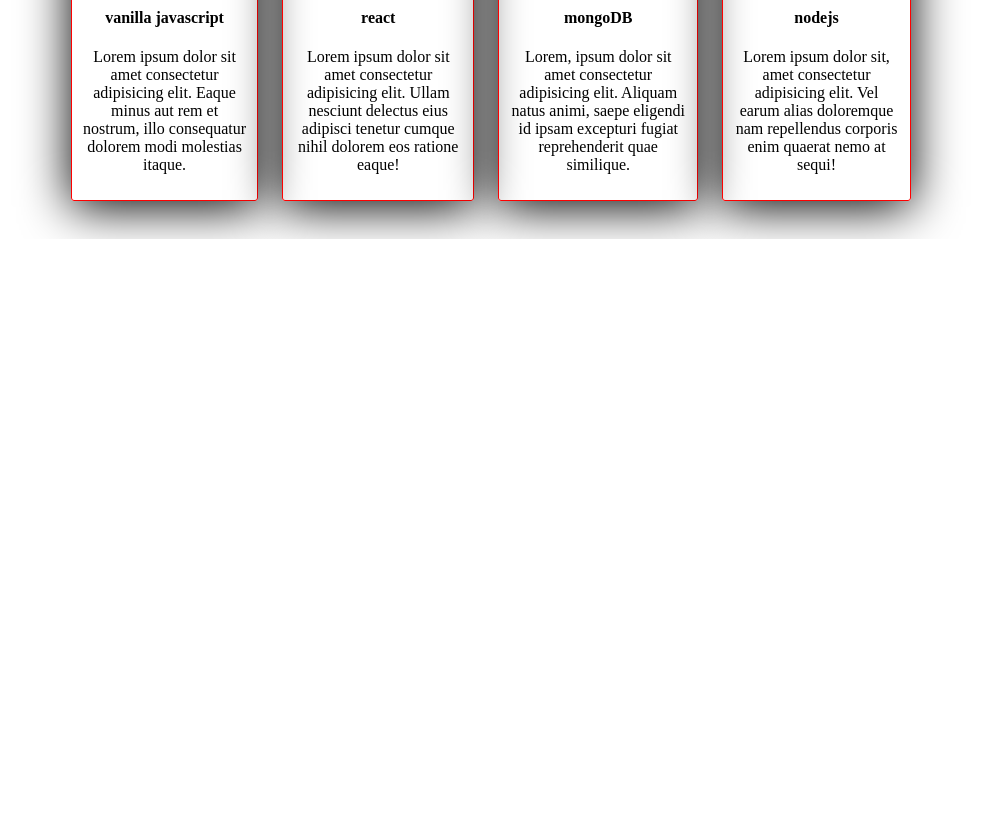
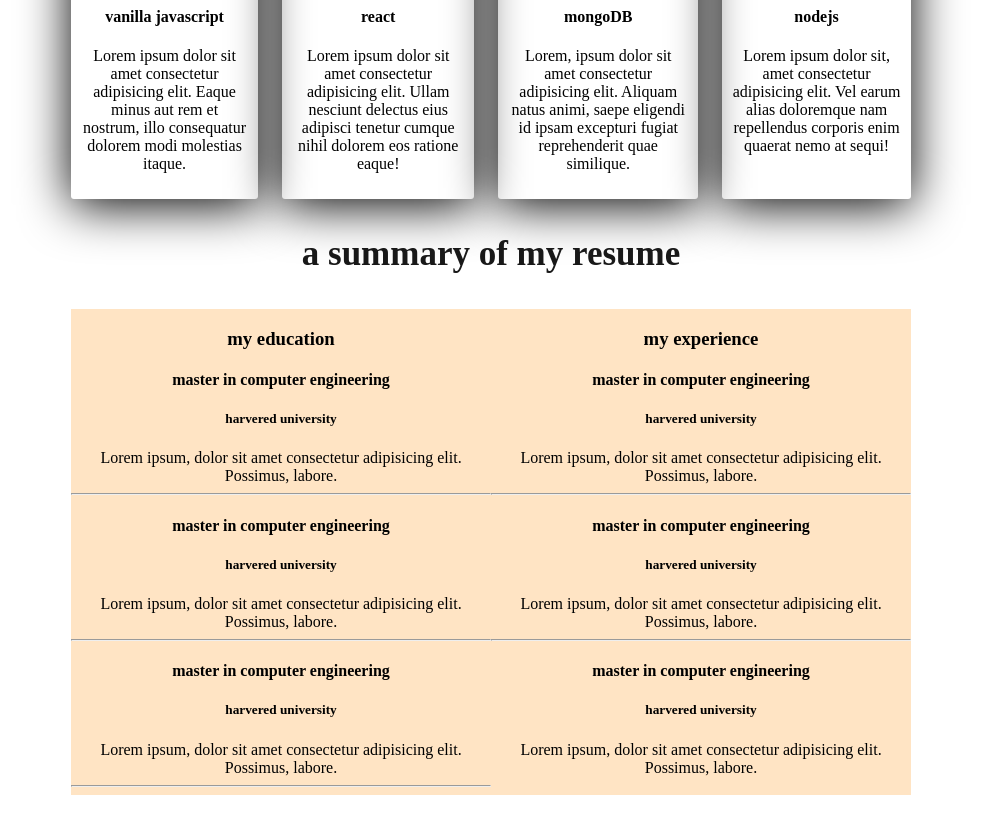
Before and after one commit to jowal-islam/web-dev-protfolio, a plain HTML site: page index.html in a window 1280 px wide. Shown: the part 1076-1909 px from the top of the page, without its empty margins (149-1130 px from the left). Before the commit the page ends 1315 px from the top, so only its background shows below. Drawn offline with Linux system fonts and the light colour scheme.

Commit message:
resume html likha done

```diff
--- a/index.html
+++ b/index.html
@@ -34,6 +34,7 @@
     </header>
 
     <main class="about">
+
      <section class="secondary-bg">
         <h3 class="section-title">about me</h3>
          <p class="section-description">Lorem ipsum dolor sit amet consectetur adipisicing elit. Dignissimos ducimus reiciendis doloribus velit assumenda animi molestiae nostrum et perspiciatis dolorem?</p>
@@ -56,7 +57,7 @@
             </div>
          </div>
      </section>
-     <!-- section start -->
+     <!-- skill section start -->
       <section class="skills">
         <h3 class="sectin-title text-center">what i do</h3>
         <p class="section-description text-center">Lorem ipsum dolor sit amet consectetur adipisicing elit. Similique quibusdam harum voluptatem itaque exercitationem quidem delectus repellat asperiores iusto at.</p>
@@ -83,6 +84,55 @@
           </div>
         </div>
       </section>
+      <!-- skill section end -->
+      <section class="resume">
+       <h3 class="section-title">a summary of my resume</h3>
+       <div class="resume-container">
+        <!-- start -->
+         <div class="resume-column">
+          <h3 class="resume-column-title">my education</h3>
+          <div class="experience">
+            <h4 class="experience-ttile">master in computer engineering</h4>
+            <h5 class="experience-sub-title">harvered university</h5>
+            <div class="experience-description">Lorem ipsum, dolor sit amet consectetur adipisicing elit. Possimus, labore.</div>
+          </div>
+          <hr>
+         <div class="experience">
+            <h4 class="experience-ttile">master in computer engineering</h4>
+            <h5 class="experience-sub-title">harvered university</h5>
+            <div class="experience-description">Lorem ipsum, dolor sit amet consectetur adipisicing elit. Possimus, labore.</div>
+          </div>
+          <hr>
+          <div class="experience">
+            <h4 class="experience-ttile">master in computer engineering</h4>
+            <h5 class="experience-sub-title">harvered university</h5>
+            <div class="experience-description">Lorem ipsum, dolor sit amet consectetur adipisicing elit. Possimus, labore.</div>
+          </div>
+          <hr>
+         </div>
+         <div class="resume-column">
+          <h3 class="resume-column-title">my experience</h3>
+         <div class="experience">
+            <h4 class="experience-ttile">master in computer engineering</h4>
+            <h5 class="experience-sub-title">harvered university</h5>
+            <div class="experience-description">Lorem ipsum, dolor sit amet consectetur adipisicing elit. Possimus, labore.</div>
+          </div>
+          <hr>
+          <div class="experience">
+            <h4 class="experience-ttile">master in computer engineering</h4>
+            <h5 class="experience-sub-title">harvered university</h5>
+            <div class="experience-description">Lorem ipsum, dolor sit amet consectetur adipisicing elit. Possimus, labore.</div>
+          </div>
+          <hr>
+          <div class="experience">
+            <h4 class="experience-ttile">master in computer engineering</h4>
+            <h5 class="experience-sub-title">harvered university</h5>
+            <div class="experience-description">Lorem ipsum, dolor sit amet consectetur adipisicing elit. Possimus, labore.</div>
+          </div>
+         </div>
+       </div>
+      </section>
+
 
     </main>
     <footer>
--- a/styles/style.css
+++ b/styles/style.css
@@ -116,8 +116,15 @@ main{
   gap: 24px;
 }
 .skill{
-  border: 1px solid red;
+  /* border: 1px solid red; */
   box-shadow: 0px 6px 50px 0 rgba(0,0,0.06);
   border-radius: 3px;
   padding: 10px;
 }
+/* resume-continer */
+.resume-container{
+  display: flex;
+  width: 100%;
+
+  background-color: bisque;
+}
```
